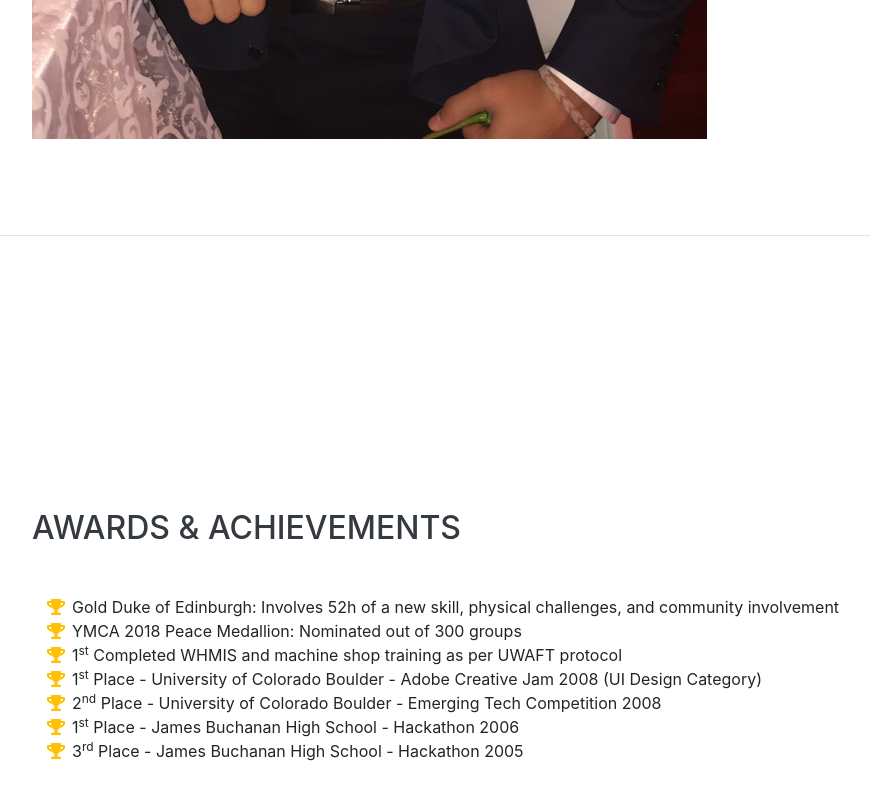
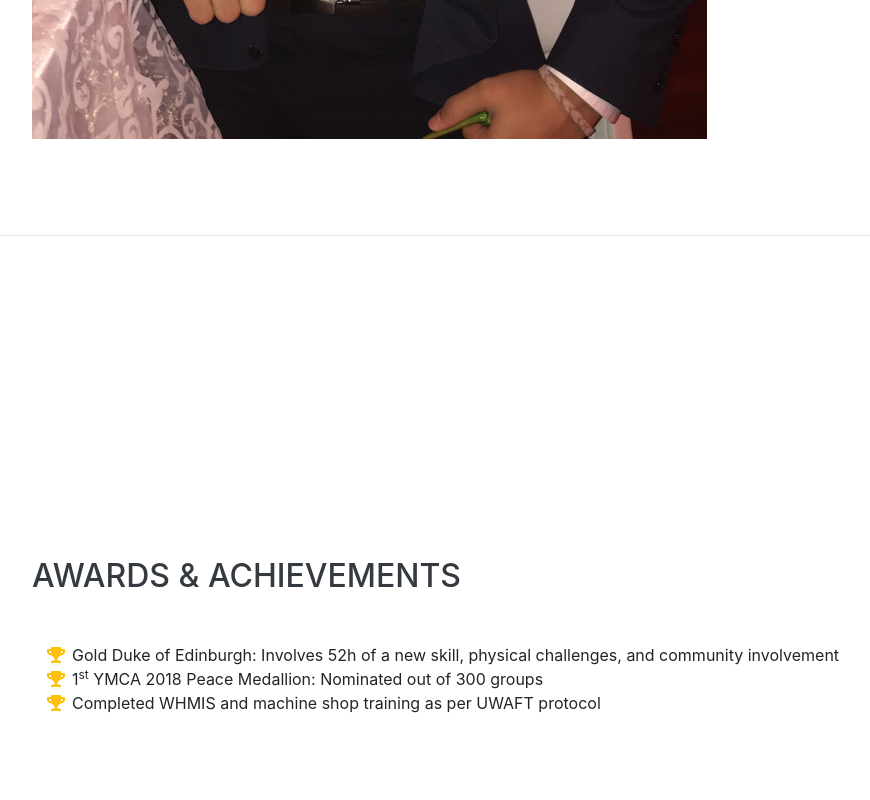
Before and after one commit to zaydalameddine/resume, a website with bundled scripts: page index.html in a window 1280 px wide. Shown: the part 8064-8864 px from the top of the page, without its empty margins (288-1158 px from the left). Built offline with nearby package versions, Linux system fonts and the light colour scheme; a web font is replaced by a local one.

Commit message:
Fixing Awards

```diff
--- a/index.html
+++ b/index.html
@@ -403,27 +403,11 @@
             Gold Duke of Edinburgh: Involves 52h of a new skill, physical challenges, and community involvement</li>
           <li>
             <i class="fa-li fa fa-trophy text-warning"></i>
+            1<sup>st</sup>
             YMCA 2018 Peace Medallion: Nominated out of 300 groups</li>
           <li>
             <i class="fa-li fa fa-trophy text-warning"></i>
-            1<sup>st</sup>
             Completed WHMIS and machine shop training as per UWAFT protocol</li>
-          <li>
-            <i class="fa-li fa fa-trophy text-warning"></i>
-            1<sup>st</sup>
-            Place - University of Colorado Boulder - Adobe Creative Jam 2008 (UI Design Category)</li>
-          <li>
-            <i class="fa-li fa fa-trophy text-warning"></i>
-            2<sup>nd</sup>
-            Place - University of Colorado Boulder - Emerging Tech Competition 2008</li>
-          <li>
-            <i class="fa-li fa fa-trophy text-warning"></i>
-            1<sup>st</sup>
-            Place - James Buchanan High School - Hackathon 2006</li>
-          <li>
-            <i class="fa-li fa fa-trophy text-warning"></i>
-            3<sup>rd</sup>
-            Place - James Buchanan High School - Hackathon 2005</li>
         </ul>
       </div>
     </section>
```
